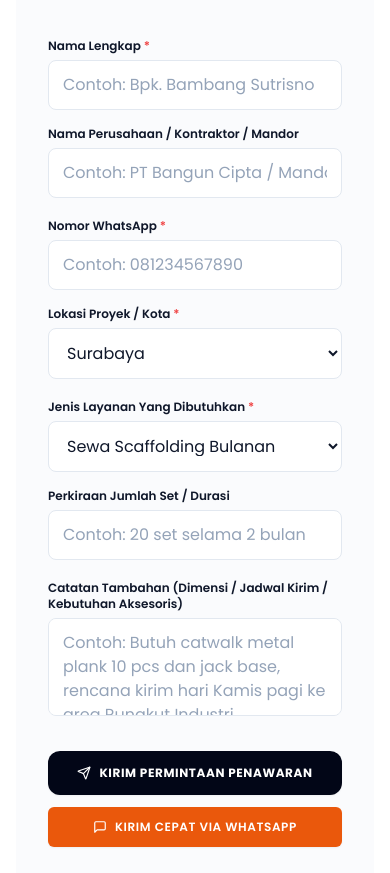
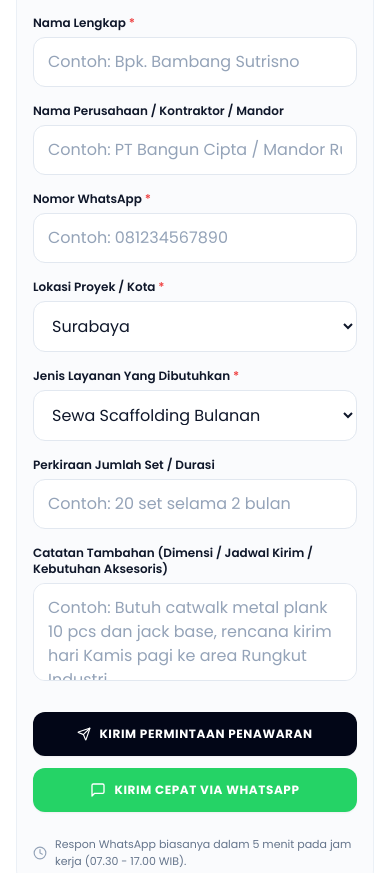
Before and after one commit to ongkipro/mscscaffolding, a Next.js app: page /kontak in a window 390 px wide. Shown: the part 1280-2153 px from the top of the page. Built offline with nearby package versions, Linux system fonts and the light colour scheme.

Commit message:
fix(mobile): prevent auto-zoom on inputs with strict 16px font and balanced container padding

```diff
--- a/src/app/globals.css
+++ b/src/app/globals.css
@@ -41,7 +41,16 @@ input,
 select,
 textarea {
   font-size: 16px !important;
+  font-size: max(16px, 1rem) !important;
   touch-action: manipulation;
+}
+
+@media screen and (max-width: 768px) {
+  input,
+  select,
+  textarea {
+    font-size: 16px !important;
+  }
 }
 
 /* Custom Scrollbar for sleek industrial feel */
--- a/src/components/kalkulator/ScaffoldingCalculator.tsx
+++ b/src/components/kalkulator/ScaffoldingCalculator.tsx
@@ -216,7 +216,7 @@ Mohon konfirmasi ketersediaan armada pengiriman dan penawaran harga resmi (SPH).
                     const val = Number(e.target.value);
                     if (!isNaN(val)) setLength(Math.min(100, Math.max(1, val)));
                   }}
-                  className="w-20 text-right font-mono text-base font-bold text-slate-950 bg-slate-100 hover:bg-slate-200/80 focus:bg-white focus:outline-none focus:ring-2 focus:ring-orange-500/20 focus:border-orange-500 border border-slate-200 px-2.5 py-1.5 rounded-lg transition"
+                  className="w-20 text-right font-mono text-[16px] font-bold text-slate-950 bg-slate-100 hover:bg-slate-200/80 focus:bg-white focus:outline-none focus:ring-2 focus:ring-orange-500/20 focus:border-orange-500 border border-slate-200 px-2.5 py-1.5 rounded-lg transition touch-manipulation"
                   aria-label="Panjang bidang kerja dalam meter"
                 />
                 <span className="text-xs font-mono text-slate-500 font-bold">m</span>
@@ -229,7 +229,7 @@ Mohon konfirmasi ketersediaan armada pengiriman dan penawaran harga resmi (SPH).
               step={1}
               value={Math.min(60, Math.max(2, length))}
               onChange={(e) => setLength(Number(e.target.value))}
-              className="w-full h-2 bg-slate-200 rounded-lg appearance-none cursor-pointer accent-orange-600 hover:accent-orange-500 transition"
+              className="w-full h-2 bg-slate-200 rounded-lg appearance-none cursor-pointer accent-orange-600 hover:accent-orange-500 transition touch-manipulation"
               aria-label="Slider panjang bidang kerja"
             />
             <div className="flex justify-between text-xs text-slate-500 font-mono mt-1">
@@ -258,7 +258,7 @@ Mohon konfirmasi ketersediaan armada pengiriman dan penawaran harga resmi (SPH).
                     const val = Number(e.target.value);
                     if (!isNaN(val)) setHeight(Math.min(50, Math.max(1, val)));
                   }}
-                  className="w-20 text-right font-mono text-base font-bold text-slate-950 bg-slate-100 hover:bg-slate-200/80 focus:bg-white focus:outline-none focus:ring-2 focus:ring-orange-500/20 focus:border-orange-500 border border-slate-200 px-2.5 py-1.5 rounded-lg transition"
+                  className="w-20 text-right font-mono text-[16px] font-bold text-slate-950 bg-slate-100 hover:bg-slate-200/80 focus:bg-white focus:outline-none focus:ring-2 focus:ring-orange-500/20 focus:border-orange-500 border border-slate-200 px-2.5 py-1.5 rounded-lg transition touch-manipulation"
                   aria-label="Tinggi bidang kerja dalam meter"
                 />
                 <span className="text-xs font-mono text-slate-500 font-bold">m</span>
@@ -271,7 +271,7 @@ Mohon konfirmasi ketersediaan armada pengiriman dan penawaran harga resmi (SPH).
               step={1.7}
               value={Math.min(25, Math.max(1.7, height))}
               onChange={(e) => setHeight(Number(e.target.value))}
-              className="w-full h-2 bg-slate-200 rounded-lg appearance-none cursor-pointer accent-orange-600 hover:accent-orange-500 transition"
+              className="w-full h-2 bg-slate-200 rounded-lg appearance-none cursor-pointer accent-orange-600 hover:accent-orange-500 transition touch-manipulation"
               aria-label="Slider tinggi bidang kerja"
             />
             <div className="flex justify-between text-xs text-slate-500 font-mono mt-1">
@@ -290,7 +290,7 @@ Mohon konfirmasi ketersediaan armada pengiriman dan penawaran harga resmi (SPH).
               <select
                 value={durationMonths}
                 onChange={(e) => setDurationMonths(Number(e.target.value))}
-                className="w-full bg-white border border-slate-200 rounded-lg p-2.5 text-base font-medium text-slate-800 focus:outline-none focus:ring-2 focus:ring-orange-500/20 focus:border-orange-500 cursor-pointer"
+                className="w-full bg-white border border-slate-200 rounded-lg p-2.5 text-[16px] font-medium text-slate-800 focus:outline-none focus:ring-2 focus:ring-orange-500/20 focus:border-orange-500 cursor-pointer touch-manipulation"
               >
                 <option value={1}>1 Bulan</option>
                 <option value={2}>2 Bulan</option>
@@ -307,7 +307,7 @@ Mohon konfirmasi ketersediaan armada pengiriman dan penawaran harga resmi (SPH).
               <select
                 value={selectedCity}
                 onChange={(e) => setSelectedCity(e.target.value)}
-                className="w-full bg-white border border-slate-200 rounded-lg p-2.5 text-base font-medium text-slate-800 focus:outline-none focus:ring-2 focus:ring-orange-500/20 focus:border-orange-500 cursor-pointer"
+                className="w-full bg-white border border-slate-200 rounded-lg p-2.5 text-[16px] font-medium text-slate-800 focus:outline-none focus:ring-2 focus:ring-orange-500/20 focus:border-orange-500 cursor-pointer touch-manipulation"
               >
                 <option value="Surabaya">Surabaya</option>
                 <option value="Sidoarjo">Sidoarjo</option>
--- a/src/components/kontak/ContactInquiryForm.tsx
+++ b/src/components/kontak/ContactInquiryForm.tsx
@@ -139,9 +139,9 @@ Mohon informasi ketersediaan stok di gudang dan penawaran harga resmi. Terima ka
   };
 
   return (
-    <div className="bg-slate-50/70 p-8 sm:p-12 rounded-2xl">
+    <div className="bg-slate-50/70 p-4 sm:p-8 md:p-12 rounded-2xl border border-slate-200/60">
       {/* Form Header */}
-      <div className="pb-4 mb-8">
+      <div className="pb-4 mb-6 sm:mb-8">
         <span className="text-xs font-mono font-semibold uppercase tracking-wider text-orange-600 mb-1 block">
           Formulir Penawaran Cepat
         </span>
@@ -175,7 +175,7 @@ Mohon informasi ketersediaan stok di gudang dan penawaran harga resmi. Terima ka
               )}`}
               target="_blank"
               rel="noopener noreferrer"
-              className="inline-flex items-center gap-2 px-5 py-2.5 bg-orange-600 hover:bg-orange-700 text-white font-semibold text-xs rounded-md shadow-sm transition"
+              className="inline-flex items-center gap-2 px-5 py-3 bg-[#25D366] hover:bg-[#20ba59] active:scale-[0.99] text-white font-bold text-xs rounded-xl shadow-sm transition touch-manipulation"
             >
               <MessageSquare className="w-4 h-4" />
               <span>Buka Chat WhatsApp Sekarang</span>
@@ -184,7 +184,7 @@ Mohon informasi ketersediaan stok di gudang dan penawaran harga resmi. Terima ka
             <button
               type="button"
               onClick={handleReset}
-              className="inline-flex items-center gap-1.5 px-4 py-2.5 bg-slate-100 hover:bg-slate-200 text-slate-700 font-semibold text-xs rounded-md transition"
+              className="inline-flex items-center gap-1.5 px-4 py-3 bg-slate-200 hover:bg-slate-300 text-slate-800 font-semibold text-xs rounded-xl transition touch-manipulation"
             >
               <RotateCcw className="w-3.5 h-3.5" />
               <span>Kirim Permintaan Lain</span>
@@ -192,7 +192,7 @@ Mohon informasi ketersediaan stok di gudang dan penawaran harga resmi. Terima ka
           </div>
         </div>
       ) : (
-        <form onSubmit={handleSubmit} noValidate className="space-y-5">
+        <form onSubmit={handleSubmit} noValidate className="space-y-4 sm:space-y-5">
           {/* Row 1: Nama & Perusahaan */}
           <div className="grid grid-cols-1 sm:grid-cols-2 gap-4">
             <div>
@@ -207,10 +207,11 @@ Mohon informasi ketersediaan stok di gudang dan penawaran harga resmi. Terima ka
                   type="text"
                   id="nama"
                   name="nama"
+                  autoComplete="name"
                   value={formData.nama}
                   onChange={handleChange}
                   placeholder="Contoh: Bpk. Bambang Sutrisno"
-                  className={`w-full px-3.5 py-3 sm:py-2.5 rounded-lg text-base border bg-white text-slate-900 placeholder:text-slate-400 transition-colors focus:outline-none focus:ring-2 ${
+                  className={`w-full px-3.5 py-3 rounded-xl text-[16px] border bg-white text-slate-900 placeholder:text-slate-400 transition-colors focus:outline-none focus:ring-2 touch-manipulation ${
                     errors.nama
                       ? 'border-red-400 focus:ring-red-200 focus:border-red-500'
                       : 'border-slate-200 hover:border-slate-300 focus:ring-orange-500/20 focus:border-orange-500'
@@ -236,10 +237,11 @@ Mohon informasi ketersediaan stok di gudang dan penawaran harga resmi. Terima ka
                 type="text"
                 id="perusahaan"
                 name="perusahaan"
+                autoComplete="organization"
                 value={formData.perusahaan}
                 onChange={handleChange}
                 placeholder="Contoh: PT Bangun Cipta / Mandor Ruko"
-                className="w-full px-3.5 py-3 sm:py-2.5 rounded-lg text-base border border-slate-200 hover:border-slate-300 bg-white text-slate-900 placeholder:text-slate-400 transition-colors focus:outline-none focus:ring-2 focus:ring-orange-500/20 focus:border-orange-500"
+                className="w-full px-3.5 py-3 rounded-xl text-[16px] border border-slate-200 hover:border-slate-300 bg-white text-slate-900 placeholder:text-slate-400 transition-colors focus:outline-none focus:ring-2 focus:ring-orange-500/20 focus:border-orange-500 touch-manipulation"
               />
             </div>
           </div>
@@ -257,10 +259,12 @@ Mohon informasi ketersediaan stok di gudang dan penawaran harga resmi. Terima ka
                 type="tel"
                 id="whatsapp"
                 name="whatsapp"
+                inputMode="tel"
+                autoComplete="tel"
                 value={formData.whatsapp}
                 onChange={handleChange}
                 placeholder="Contoh: 081234567890"
-                className={`w-full px-3.5 py-3 sm:py-2.5 rounded-lg text-base border bg-white text-slate-900 placeholder:text-slate-400 transition-colors focus:outline-none focus:ring-2 ${
+                className={`w-full px-3.5 py-3 rounded-xl text-[16px] border bg-white text-slate-900 placeholder:text-slate-400 transition-colors focus:outline-none focus:ring-2 touch-manipulation ${
                   errors.whatsapp
                     ? 'border-red-400 focus:ring-red-200 focus:border-red-500'
                     : 'border-slate-200 hover:border-slate-300 focus:ring-orange-500/20 focus:border-orange-500'
@@ -286,7 +290,7 @@ Mohon informasi ketersediaan stok di gudang dan penawaran harga resmi. Terima ka
                 name="kota"
                 value={formData.kota}
                 onChange={handleChange}
-                className="w-full px-3.5 py-3 sm:py-2.5 rounded-lg text-base border border-slate-200 hover:border-slate-300 bg-white text-slate-900 transition-colors focus:outline-none focus:ring-2 focus:ring-orange-500/20 focus:border-orange-500 cursor-pointer"
+                className="w-full px-3.5 py-3 rounded-xl text-[16px] border border-slate-200 hover:border-slate-300 bg-white text-slate-900 transition-colors focus:outline-none focus:ring-2 focus:ring-orange-500/20 focus:border-orange-500 cursor-pointer touch-manipulation"
               >
                 <option value="Surabaya">Surabaya</option>
                 <option value="Sidoarjo">Sidoarjo</option>
@@ -312,7 +316,7 @@ Mohon informasi ketersediaan stok di gudang dan penawaran harga resmi. Terima ka
                 name="layanan"
                 value={formData.layanan}
                 onChange={handleChange}
-                className="w-full px-3.5 py-3 sm:py-2.5 rounded-lg text-base border border-slate-200 hover:border-slate-300 bg-white text-slate-900 transition-colors focus:outline-none focus:ring-2 focus:ring-orange-500/20 focus:border-orange-500 cursor-pointer"
+                className="w-full px-3.5 py-3 rounded-xl text-[16px] border border-slate-200 hover:border-slate-300 bg-white text-slate-900 transition-colors focus:outline-none focus:ring-2 focus:ring-orange-500/20 focus:border-orange-500 cursor-pointer touch-manipulation"
               >
                 <option value="Sewa Scaffolding Bulanan">Sewa Scaffolding Bulanan</option>
                 <option value="Beli Scaffolding Baru SNI 1.8mm">Beli Scaffolding Baru SNI 1.8mm</option>
@@ -336,7 +340,7 @@ Mohon informasi ketersediaan stok di gudang dan penawaran harga resmi. Terima ka
                 value={formData.estimasiJumlah}
                 onChange={handleChange}
                 placeholder="Contoh: 20 set selama 2 bulan"
-                className="w-full px-3.5 py-3 sm:py-2.5 rounded-lg text-base border border-slate-200 hover:border-slate-300 bg-white text-slate-900 placeholder:text-slate-400 transition-colors focus:outline-none focus:ring-2 focus:ring-orange-500/20 focus:border-orange-500"
+                className="w-full px-3.5 py-3 rounded-xl text-[16px] border border-slate-200 hover:border-slate-300 bg-white text-slate-900 placeholder:text-slate-400 transition-colors focus:outline-none focus:ring-2 focus:ring-orange-500/20 focus:border-orange-500 touch-manipulation"
               />
             </div>
           </div>
@@ -356,16 +360,16 @@ Mohon informasi ketersediaan stok di gudang dan penawaran harga resmi. Terima ka
               value={formData.catatan}
               onChange={handleChange}
               placeholder="Contoh: Butuh catwalk metal plank 10 pcs dan jack base, rencana kirim hari Kamis pagi ke area Rungkut Industri."
-              className="w-full px-3.5 py-3 sm:py-2.5 rounded-lg text-base border border-slate-200 hover:border-slate-300 bg-white text-slate-900 placeholder:text-slate-400 transition-colors focus:outline-none focus:ring-2 focus:ring-orange-500/20 focus:border-orange-500 resize-none"
+              className="w-full px-3.5 py-3 rounded-xl text-[16px] border border-slate-200 hover:border-slate-300 bg-white text-slate-900 placeholder:text-slate-400 transition-colors focus:outline-none focus:ring-2 focus:ring-orange-500/20 focus:border-orange-500 resize-none touch-manipulation"
             />
           </div>
 
           {/* Action Buttons */}
-          <div className="pt-2 flex flex-col sm:flex-row items-center gap-3">
+          <div className="pt-2 flex flex-col sm:flex-row items-stretch sm:items-center gap-3">
             <button
               type="submit"
               disabled={isSubmitting}
-              className="w-full sm:w-auto inline-flex items-center justify-center gap-2 px-7 py-3.5 rounded-xl bg-slate-950 hover:bg-slate-800 active:scale-[0.98] text-white font-bold text-xs uppercase tracking-wider transition-all disabled:opacity-50 shadow-sm"
+              className="w-full sm:w-auto inline-flex items-center justify-center gap-2 px-6 py-3.5 rounded-xl bg-slate-950 hover:bg-slate-800 active:scale-[0.99] text-white font-bold text-xs uppercase tracking-wider transition-all disabled:opacity-50 shadow-sm touch-manipulation"
             >
               <Send className="w-3.5 h-3.5" />
               <span>{isSubmitting ? 'Memproses...' : 'Kirim Permintaan Penawaran'}</span>
@@ -374,9 +378,9 @@ Mohon informasi ketersediaan stok di gudang dan penawaran harga resmi. Terima ka
             <button
               type="button"
               onClick={handleDirectWhatsApp}
-              className="w-full sm:w-auto inline-flex items-center justify-center gap-2 px-6 py-3 rounded-md bg-orange-600 hover:bg-orange-700 active:scale-[0.98] text-white font-semibold text-xs uppercase tracking-wider transition-all shadow-sm"
+              className="w-full sm:w-auto inline-flex items-center justify-center gap-2 px-6 py-3.5 rounded-xl bg-[#25D366] hover:bg-[#20ba59] active:scale-[0.99] text-white font-bold text-xs uppercase tracking-wider transition-all shadow-sm touch-manipulation"
             >
-              <MessageSquare className="w-3.5 h-3.5" />
+              <MessageSquare className="w-4 h-4" />
               <span>Kirim Cepat via WhatsApp</span>
             </button>
           </div>
--- a/src/components/produk/ProductCatalogClient.tsx
+++ b/src/components/produk/ProductCatalogClient.tsx
@@ -46,7 +46,7 @@ export default function ProductCatalogClient({
             value={searchQuery}
             onChange={(e) => setSearchQuery(e.target.value)}
             placeholder="Cari komponen scaffolding..."
-            className="w-full pl-12 pr-12 py-3 rounded-full bg-slate-100 text-base text-slate-900 placeholder:text-slate-400 focus:outline-none focus:ring-2 focus:ring-orange-500 focus:bg-white transition-all shadow-2xs"
+            className="w-full pl-12 pr-12 py-3 rounded-full bg-slate-100 text-[16px] text-slate-900 placeholder:text-slate-400 focus:outline-none focus:ring-2 focus:ring-orange-500 focus:bg-white transition-all shadow-2xs touch-manipulation"
             aria-label="Cari komponen scaffolding"
           />
           {searchQuery && (
```
